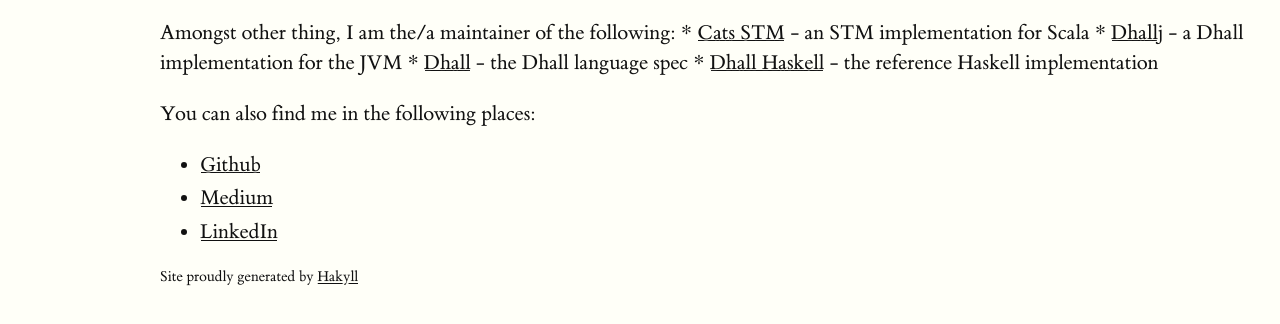
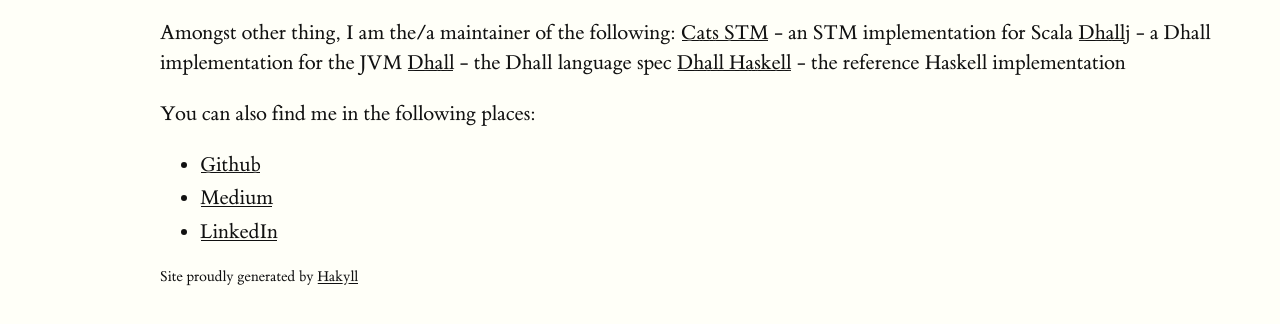
Before and after one commit to TimWSpence/blog, a plain HTML site: page about.html in a window 1280 px wide. Shown: the part 220-544 px from the top of the page. Drawn offline with Linux system fonts and the light colour scheme.

Commit message:
Publish site

```diff
--- a/about.html
+++ b/about.html
@@ -19,7 +19,7 @@
         <main role="main">
             <h1>About</h1>
             <p>I’m Tim Spence. I like strongly typed functional programming languages (primarily Haskell/Scala) and am currently writing Scala for <a href="https://www.itv.com/">ITV</a>.</p>
-<p>Amongst other thing, I am the/a maintainer of the following: * <a href="https://github.com/TimWSpence/cats-stm">Cats STM</a> - an STM implementation for Scala * <a href="https://github.com/travisbrown/dhallj">Dhallj</a> - a Dhall implementation for the JVM * <a href="https://github.com/dhall-lang/dhall-lang">Dhall</a> - the Dhall language spec * <a href="https://github.com/dhall-lang/dhall-haskell">Dhall Haskell</a> - the reference Haskell implementation</p>
+<p>Amongst other thing, I am the/a maintainer of the following: <a href="https://github.com/TimWSpence/cats-stm">Cats STM</a> - an STM implementation for Scala <a href="https://github.com/travisbrown/dhallj">Dhallj</a> - a Dhall implementation for the JVM <a href="https://github.com/dhall-lang/dhall-lang">Dhall</a> - the Dhall language spec <a href="https://github.com/dhall-lang/dhall-haskell">Dhall Haskell</a> - the reference Haskell implementation</p>
 <p>You can also find me in the following places:</p>
 <ul>
 <li><a href="https://github.com/TimWSpence">Github</a></li>
```
